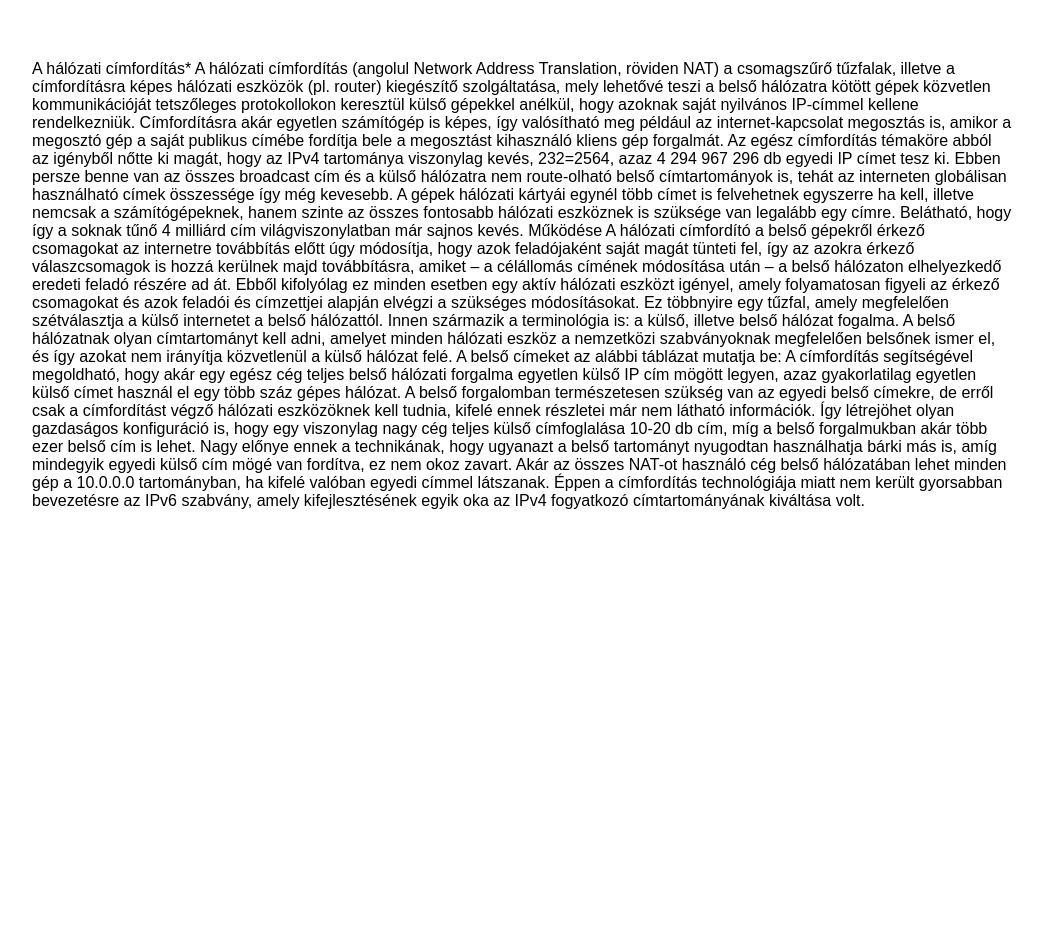
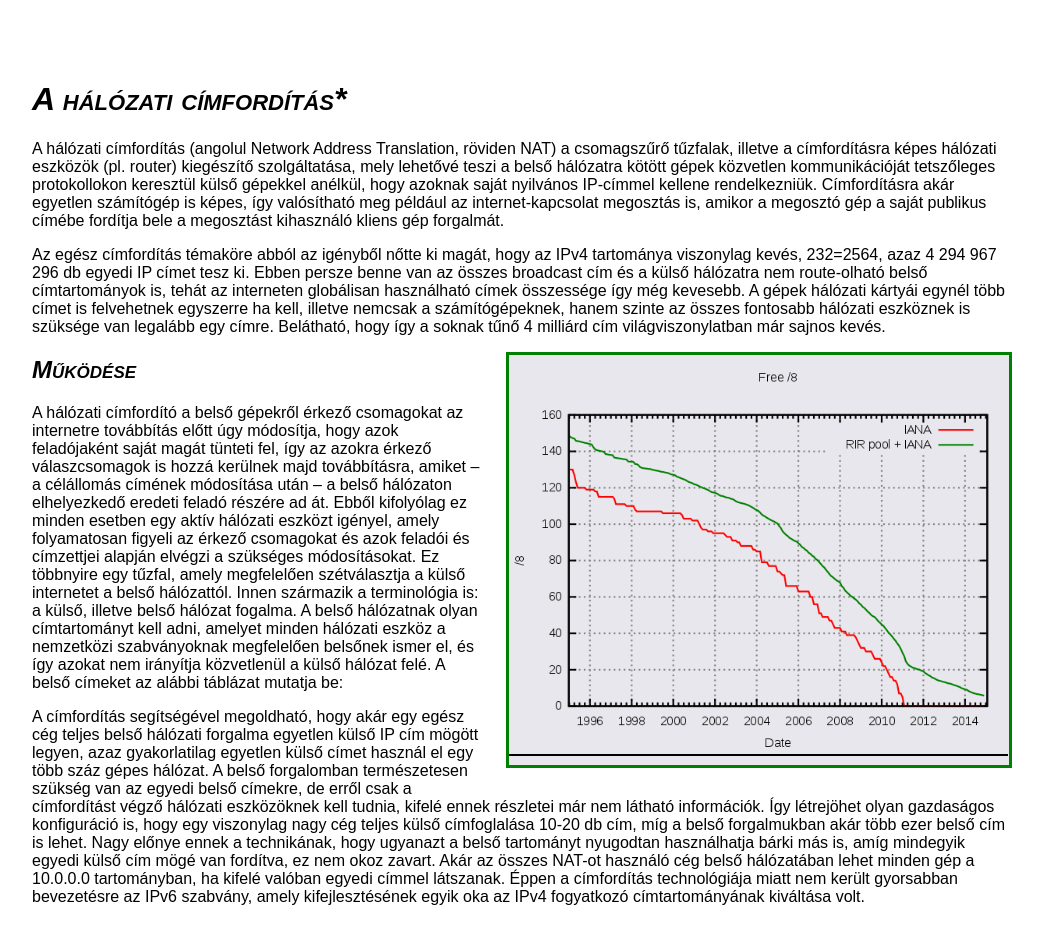
Before and after one commit to TheBossGoon/halozati_cimforditas, a plain HTML site: page index.html in a window 1280 px wide. Shown: the whole page, without its empty margins (118-1161 px from the left). Before the commit the page ends 800 px from the top, so only its background shows below. Drawn offline with Linux system fonts and the light colour scheme.

Commit message:
5-6.feladat

```diff
--- a/index.html
+++ b/index.html
@@ -9,15 +9,16 @@
 
 <body>
   <div id="content">
-    A hálózati címfordítás*
+    <h1>A hálózati címfordítás*
+    </h1>
+    <p>A hálózati címfordítás (angolul Network Address Translation, röviden NAT) a csomagszűrő tűzfalak, illetve a címfordításra képes hálózati eszközök (pl. router) kiegészítő szolgáltatása, mely lehetővé teszi a belső hálózatra kötött gépek közvetlen kommunikációját tetszőleges protokollokon keresztül külső gépekkel anélkül, hogy azoknak saját nyilvános IP-címmel kellene rendelkezniük. Címfordításra akár egyetlen számítógép is képes, így valósítható meg például az internet-kapcsolat megosztás is, amikor a megosztó gép a saját publikus címébe fordítja bele a megosztást kihasználó kliens gép forgalmát. </p>
+    <p> Az egész címfordítás témaköre abból az igényből nőtte ki magát, hogy az IPv4 tartománya viszonylag kevés, 232=2564, azaz 4 294 967 296 db egyedi IP címet tesz ki. Ebben persze benne van az összes broadcast cím és a külső hálózatra nem route-olható belső címtartományok is, tehát az interneten globálisan használható címek összessége így még kevesebb. A gépek hálózati kártyái egynél több címet is felvehetnek egyszerre ha kell, illetve nemcsak a számítógépeknek, hanem szinte az összes fontosabb hálózati eszköznek is szüksége van legalább egy címre. Belátható, hogy így a soknak tűnő 4 milliárd cím világviszonylatban már sajnos kevés.</p>
+    <div class="frame"><img src="ipv4fogyas.png" alt="IPcalypse" title="IPcalypse"></div>
+    <h2>Működése</h2>
 
-    A hálózati címfordítás (angolul Network Address Translation, röviden NAT) a csomagszűrő tűzfalak, illetve a címfordításra képes hálózati eszközök (pl. router) kiegészítő szolgáltatása, mely lehetővé teszi a belső hálózatra kötött gépek közvetlen kommunikációját tetszőleges protokollokon keresztül külső gépekkel anélkül, hogy azoknak saját nyilvános IP-címmel kellene rendelkezniük. Címfordításra akár egyetlen számítógép is képes, így valósítható meg például az internet-kapcsolat megosztás is, amikor a megosztó gép a saját publikus címébe fordítja bele a megosztást kihasználó kliens gép forgalmát. Az egész címfordítás témaköre abból az igényből nőtte ki magát, hogy az IPv4 tartománya viszonylag kevés, 232=2564, azaz 4 294 967 296 db egyedi IP címet tesz ki. Ebben persze benne van az összes broadcast cím és a külső hálózatra nem route-olható belső címtartományok is, tehát az interneten globálisan használható címek összessége így még kevesebb. A gépek hálózati kártyái egynél több címet is felvehetnek egyszerre ha kell, illetve nemcsak a számítógépeknek, hanem szinte az összes fontosabb hálózati eszköznek is szüksége van legalább egy címre. Belátható, hogy így a soknak tűnő 4 milliárd cím világviszonylatban már sajnos kevés.
+    <p>A hálózati címfordító a belső gépekről érkező csomagokat az internetre továbbítás előtt úgy módosítja, hogy azok feladójaként saját magát tünteti fel, így az azokra érkező válaszcsomagok is hozzá kerülnek majd továbbításra, amiket – a célállomás címének módosítása után – a belső hálózaton elhelyezkedő eredeti feladó részére ad át. Ebből kifolyólag ez minden esetben egy aktív hálózati eszközt igényel, amely folyamatosan figyeli az érkező csomagokat és azok feladói és címzettjei alapján elvégzi a szükséges módosításokat. Ez többnyire egy tűzfal, amely megfelelően szétválasztja a külső internetet a belső hálózattól. Innen származik a terminológia is: a külső, illetve belső hálózat fogalma. A belső hálózatnak olyan címtartományt kell adni, amelyet minden hálózati eszköz a nemzetközi szabványoknak megfelelően belsőnek ismer el, és így azokat nem irányítja közvetlenül a külső hálózat felé. A belső címeket az alábbi táblázat mutatja be:</p>
 
-    Működése
-
-    A hálózati címfordító a belső gépekről érkező csomagokat az internetre továbbítás előtt úgy módosítja, hogy azok feladójaként saját magát tünteti fel, így az azokra érkező válaszcsomagok is hozzá kerülnek majd továbbításra, amiket – a célállomás címének módosítása után – a belső hálózaton elhelyezkedő eredeti feladó részére ad át. Ebből kifolyólag ez minden esetben egy aktív hálózati eszközt igényel, amely folyamatosan figyeli az érkező csomagokat és azok feladói és címzettjei alapján elvégzi a szükséges módosításokat. Ez többnyire egy tűzfal, amely megfelelően szétválasztja a külső internetet a belső hálózattól. Innen származik a terminológia is: a külső, illetve belső hálózat fogalma. A belső hálózatnak olyan címtartományt kell adni, amelyet minden hálózati eszköz a nemzetközi szabványoknak megfelelően belsőnek ismer el, és így azokat nem irányítja közvetlenül a külső hálózat felé. A belső címeket az alábbi táblázat mutatja be:
-
-    A címfordítás segítségével megoldható, hogy akár egy egész cég teljes belső hálózati forgalma egyetlen külső IP cím mögött legyen, azaz gyakorlatilag egyetlen külső címet használ el egy több száz gépes hálózat. A belső forgalomban természetesen szükség van az egyedi belső címekre, de erről csak a címfordítást végző hálózati eszközöknek kell tudnia, kifelé ennek részletei már nem látható információk. Így létrejöhet olyan gazdaságos konfiguráció is, hogy egy viszonylag nagy cég teljes külső címfoglalása 10-20 db cím, míg a belső forgalmukban akár több ezer belső cím is lehet. Nagy előnye ennek a technikának, hogy ugyanazt a belső tartományt nyugodtan használhatja bárki más is, amíg mindegyik egyedi külső cím mögé van fordítva, ez nem okoz zavart. Akár az összes NAT-ot használó cég belső hálózatában lehet minden gép a 10.0.0.0 tartományban, ha kifelé valóban egyedi címmel látszanak. Éppen a címfordítás technológiája miatt nem került gyorsabban bevezetésre az IPv6 szabvány, amely kifejlesztésének egyik oka az IPv4 fogyatkozó címtartományának kiváltása volt.
+    <p>A címfordítás segítségével megoldható, hogy akár egy egész cég teljes belső hálózati forgalma egyetlen külső IP cím mögött legyen, azaz gyakorlatilag egyetlen külső címet használ el egy több száz gépes hálózat. A belső forgalomban természetesen szükség van az egyedi belső címekre, de erről csak a címfordítást végző hálózati eszközöknek kell tudnia, kifelé ennek részletei már nem látható információk. Így létrejöhet olyan gazdaságos konfiguráció is, hogy egy viszonylag nagy cég teljes külső címfoglalása 10-20 db cím, míg a belső forgalmukban akár több ezer belső cím is lehet. Nagy előnye ennek a technikának, hogy ugyanazt a belső tartományt nyugodtan használhatja bárki más is, amíg mindegyik egyedi külső cím mögé van fordítva, ez nem okoz zavart. Akár az összes NAT-ot használó cég belső hálózatában lehet minden gép a 10.0.0.0 tartományban, ha kifelé valóban egyedi címmel látszanak. Éppen a címfordítás technológiája miatt nem került gyorsabban bevezetésre az IPv6 szabvány, amely kifejlesztésének egyik oka az IPv4 fogyatkozó címtartományának kiváltása volt.</p>
 
   </div>
 </body>
```
